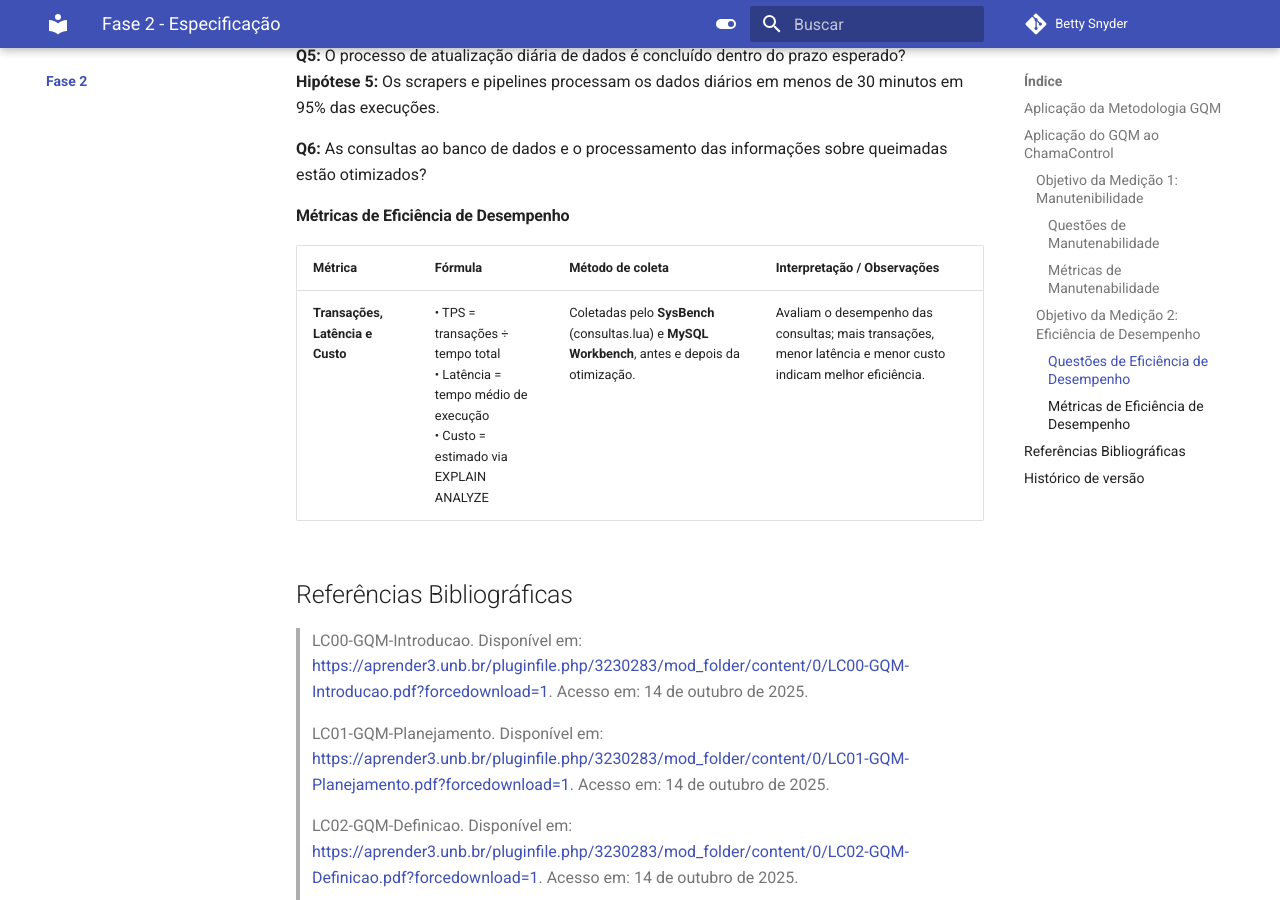
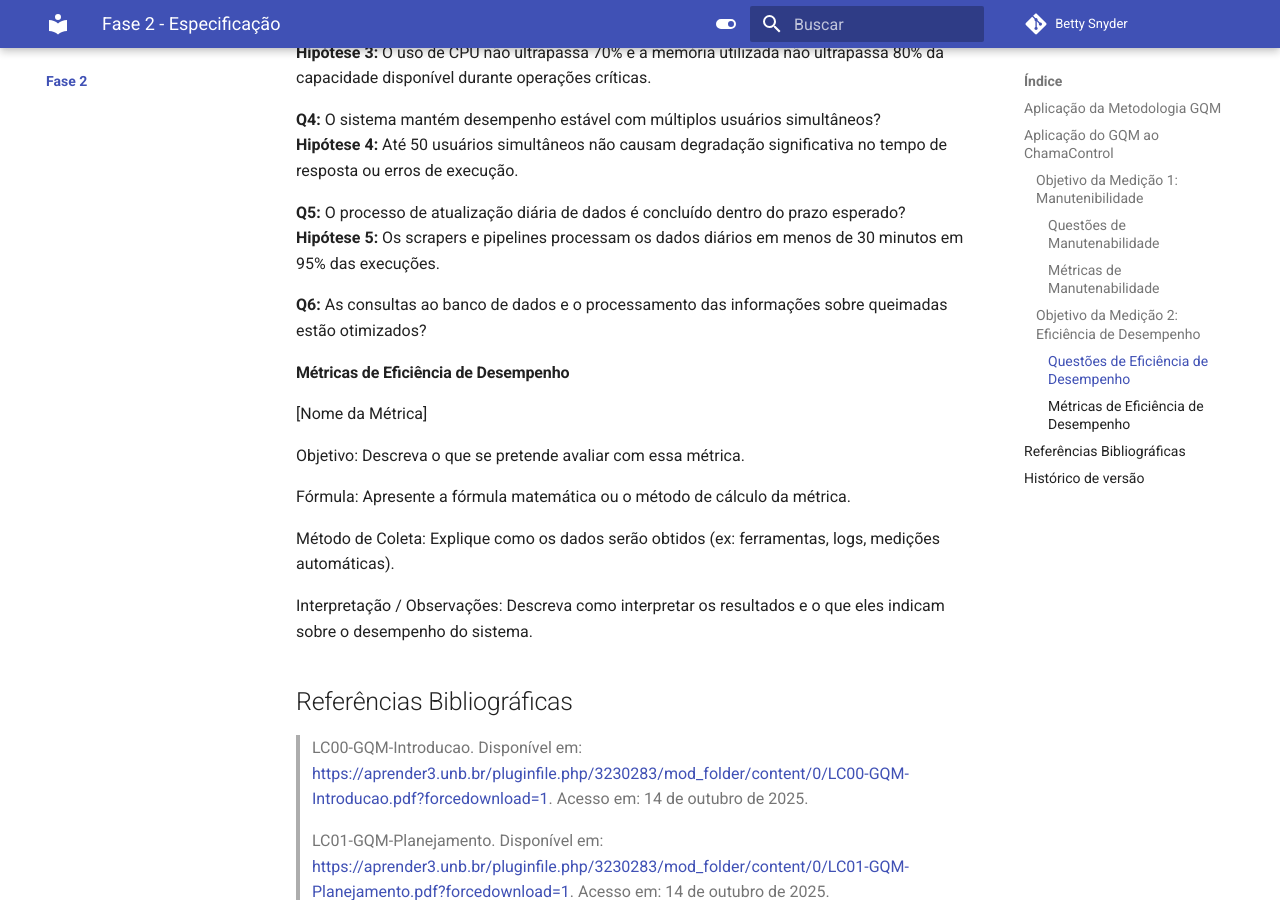
Before and after one commit to FCTE-Qualidade-de-Software-1/2025-2_T01_BETTY-SNYDER, an MkDocs documentation site: the page built from docs/Fase 2/index.md, in a window 1280 px wide and 900 px high, scrolled down 2560 px. Built offline with MkDocs 1.6.1 and Material for MkDocs 9.7.7, drawn with Linux system fonts in a browser that asks for light colours; comment, search, counter and statistics services are not loaded; some of the changed text lies outside the part shown.

Commit message:
Adicionando novo template para colocar as metricas

```diff
--- a/docs/Fase 2/index.md
+++ b/docs/Fase 2/index.md
@@ -61,8 +61,19 @@ A seguir, são detalhados os objetivos, perguntas e métricas definidos para cad
 
 #### Métricas de Manutenabilidade
 
-| Métrica | Fórmula | Método de coleta | Interpretação / Observações |
-|---------|---------|------------------|----------------------------|
+[Nome da Métrica]
+
+Objetivo:
+Descreva o que se pretende avaliar com essa métrica.
+
+Fórmula:
+Apresente a fórmula matemática ou o método de cálculo da métrica.
+
+Método de Coleta:
+Explique como os dados serão obtidos (ex: ferramentas, logs, medições automáticas).
+
+Interpretação / Observações:
+Descreva como interpretar os resultados e o que eles indicam sobre o desempenho do sistema.
 
 
 ### Objetivo da Medição 2: Eficiência de Desempenho
@@ -110,11 +121,23 @@ A seguir, são detalhados os objetivos, perguntas e métricas definidos para cad
 **Q6:** As consultas ao banco de dados e o processamento das informações sobre queimadas estão otimizados?
 
 
+
 #### Métricas de Eficiência de Desempenho
 
-| Métrica | Fórmula | Método de coleta | Interpretação / Observações |
-|---------|---------|------------------|----------------------------|
-| **Transações, Latência e Custo** | • TPS = transações ÷ tempo total<br>• Latência = tempo médio de execução<br>• Custo = estimado via EXPLAIN ANALYZE | Coletadas pelo **SysBench** (consultas.lua) e **MySQL Workbench**, antes e depois da otimização. | Avaliam o desempenho das consultas; mais transações, menor latência e menor custo indicam melhor eficiência. |
+[Nome da Métrica]
+
+Objetivo:
+Descreva o que se pretende avaliar com essa métrica.
+
+Fórmula:
+Apresente a fórmula matemática ou o método de cálculo da métrica.
+
+Método de Coleta:
+Explique como os dados serão obtidos (ex: ferramentas, logs, medições automáticas).
+
+Interpretação / Observações:
+Descreva como interpretar os resultados e o que eles indicam sobre o desempenho do sistema.
+
 
 ## Referências Bibliográficas
 > LC00-GQM-Introducao. Disponível em: <https://aprender3.unb.br/pluginfile.php/3230283/mod_folder/content/0/LC00-GQM-Introducao.pdf?forcedownload=1>. Acesso em: 14 de outubro de 2025.
```
